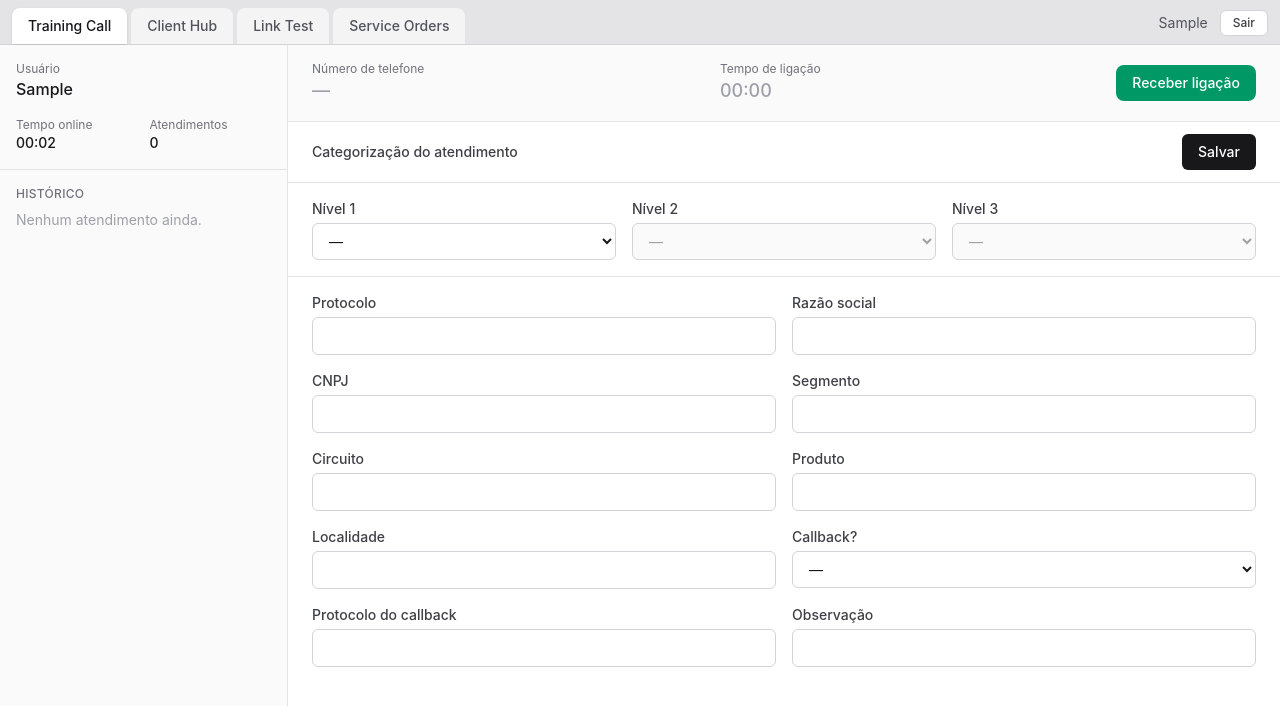
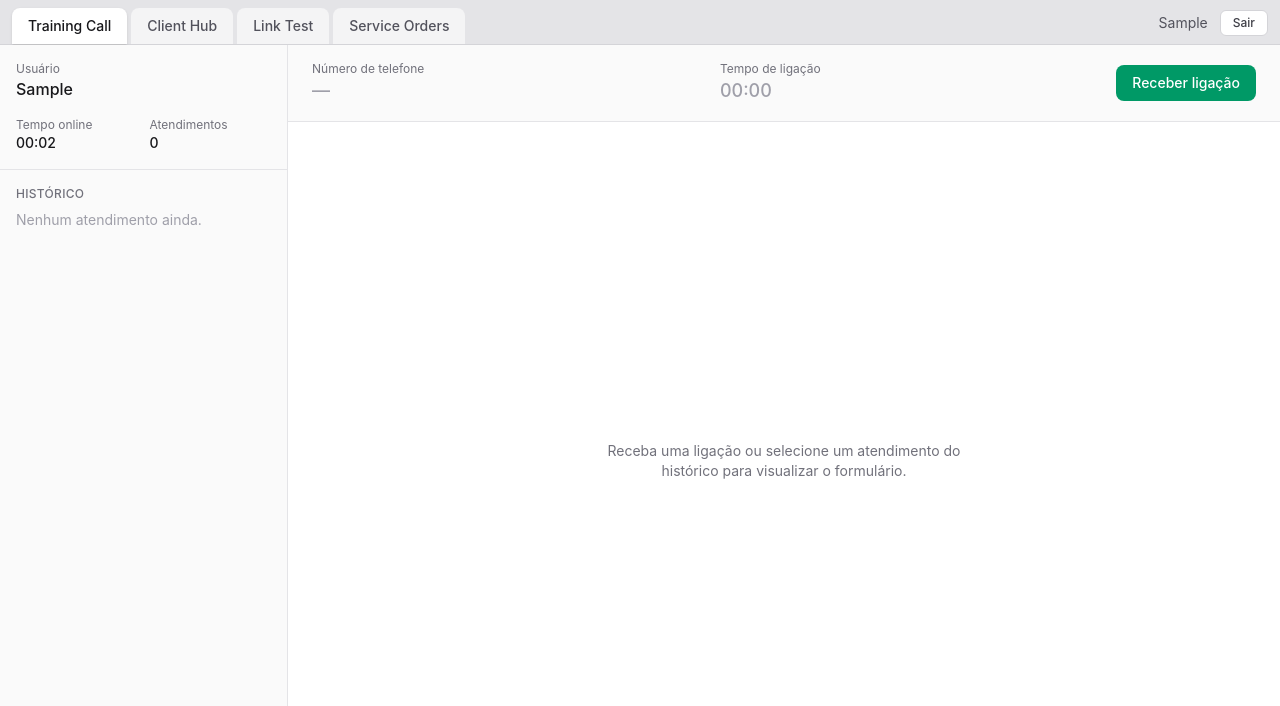
Before and after one commit to joao-vitorb/n1-call-simulator, a React (Vite) app: page / in a window 1280 px wide. Both pictures are taken after typing "Sample" into the empty fields and a click on the button "Entrar". Shown: the top 706 px of the page. Built offline with nearby package versions, Linux system fonts and the light colour scheme.

Commit message:
feat: add scenario engine and wire training call to seeded scenarios

```diff
--- a/src/contexts/TrainingSessionContext.tsx
+++ b/src/contexts/TrainingSessionContext.tsx
@@ -1,51 +1,122 @@
 import { createContext, useContext, useState, type ReactNode } from 'react';
-import type { ActiveCall, FinishedCall } from '../types/trainingCall';
+import { findCompanyById, findContractByNumber } from '../utils/companies';
+import { generateProtocol } from '../utils/protocolGenerator';
+import type { CallEntry, CallFormState } from '../types/trainingCall';
+import type { Scenario } from '../types/scenario';
+
+function buildInitialFormState(scenario: Scenario): CallFormState {
+  const company = findCompanyById(scenario.companyId);
+  const lookup = findContractByNumber(scenario.contractNumber);
+  const contract = lookup?.contract;
+  return {
+    level1: '',
+    level2: '',
+    level3: '',
+    protocol: generateProtocol(),
+    legalName: scenario.companyLegalName,
+    cnpj: company?.cnpj ?? '',
+    segment: company?.segment ?? '',
+    circuit: scenario.circuit,
+    product: scenario.productName,
+    locality: contract ? `${contract.address.city} - ${contract.address.state}` : '',
+    hasCallback: '',
+    callbackProtocol: '',
+    observation: '',
+  };
+}
 
 type TrainingSessionValue = {
   onlineSince: string;
-  activeCall: ActiveCall | null;
-  finishedCalls: FinishedCall[];
-  receiveCall: (phoneNumber: string) => void;
+  activeCall: CallEntry | null;
+  finishedCalls: CallEntry[];
+  viewingCallId: string | null;
+  receiveCall: (scenario: Scenario) => void;
   hangUp: () => void;
+  selectFinishedCall: (id: string | null) => void;
+  updateCallForm: (id: string, updates: Partial<CallFormState>) => void;
+  saveCall: (id: string) => void;
 };
 
 const TrainingSessionContext = createContext<TrainingSessionValue | undefined>(undefined);
 
 export function TrainingSessionProvider({ children }: { children: ReactNode }) {
   const [onlineSince] = useState(() => new Date().toISOString());
-  const [activeCall, setActiveCall] = useState<ActiveCall | null>(null);
-  const [finishedCalls, setFinishedCalls] = useState<FinishedCall[]>([]);
+  const [activeCall, setActiveCall] = useState<CallEntry | null>(null);
+  const [finishedCalls, setFinishedCalls] = useState<CallEntry[]>([]);
+  const [viewingCallId, setViewingCallId] = useState<string | null>(null);
 
-  function receiveCall(phoneNumber: string) {
-    setActiveCall({
-      phoneNumber,
-      startedAt: new Date().toISOString(),
-    });
+  function receiveCall(scenario: Scenario) {
+    const startedAt = new Date().toISOString();
+    const entry: CallEntry = {
+      id: startedAt,
+      scenario,
+      phoneNumber: scenario.customerPhone,
+      startedAt,
+      finishedAt: null,
+      durationSeconds: null,
+      formState: buildInitialFormState(scenario),
+      saved: false,
+    };
+    setActiveCall(entry);
+    setViewingCallId(null);
   }
 
   function hangUp() {
-    setActiveCall((current) => {
-      if (!current) return null;
-      const finishedAt = new Date().toISOString();
-      const durationSeconds = Math.floor(
-        (new Date(finishedAt).getTime() - new Date(current.startedAt).getTime()) / 1000,
+    if (!activeCall) return;
+    const finishedAt = new Date().toISOString();
+    const durationSeconds = Math.floor(
+      (new Date(finishedAt).getTime() - new Date(activeCall.startedAt).getTime()) / 1000,
+    );
+    const finished: CallEntry = {
+      ...activeCall,
+      finishedAt,
+      durationSeconds,
+    };
+    setFinishedCalls((prev) => [finished, ...prev]);
+    setActiveCall(null);
+  }
+
+  function selectFinishedCall(id: string | null) {
+    setViewingCallId(id);
+  }
+
+  function updateCallForm(id: string, updates: Partial<CallFormState>) {
+    if (activeCall?.id === id) {
+      setActiveCall((current) =>
+        current ? { ...current, formState: { ...current.formState, ...updates } } : null,
       );
-      setFinishedCalls((prev) => [
-        ...prev,
-        {
-          phoneNumber: current.phoneNumber,
-          startedAt: current.startedAt,
-          finishedAt,
-          durationSeconds,
-        },
-      ]);
-      return null;
-    });
+      return;
+    }
+    setFinishedCalls((prev) =>
+      prev.map((call) =>
+        call.id === id ? { ...call, formState: { ...call.formState, ...updates } } : call,
+      ),
+    );
+  }
+
+  function saveCall(id: string) {
+    if (activeCall?.id === id) {
+      setActiveCall((current) => (current ? { ...current, saved: true } : null));
+      return;
+    }
+    setFinishedCalls((prev) =>
+      prev.map((call) => (call.id === id ? { ...call, saved: true } : call)),
+    );
   }
 
   return (
     <TrainingSessionContext.Provider
-      value={{ onlineSince, activeCall, finishedCalls, receiveCall, hangUp }}
+      value={{
+        onlineSince,
+        activeCall,
+        finishedCalls,
+        viewingCallId,
+        receiveCall,
+        hangUp,
+        selectFinishedCall,
+        updateCallForm,
+        saveCall,
+      }}
     >
       {children}
     </TrainingSessionContext.Provider>
--- a/src/modules/TrainingCall/CallCategorization.tsx
+++ b/src/modules/TrainingCall/CallCategorization.tsx
@@ -1,4 +1,5 @@
 import { useEffect, useState } from 'react';
+import type { CallEntry, CallFormState } from '../../types/trainingCall';
 
 const LEVEL_1_OPTIONS = ['Técnico Dados', 'Técnico Voz'];
 const LEVEL_2_OPTIONS = ['Informação', 'Reclamação', 'Solicitação'];
@@ -24,46 +25,68 @@ const LEVEL_3_MAP: Record<string, Record<string, string[]>> = {
   },
 };
 
-export function CallCategorization() {
-  const [level1, setLevel1] = useState('');
-  const [level2, setLevel2] = useState('');
-  const [level3, setLevel3] = useState('');
-  const [protocol, setProtocol] = useState('');
-  const [legalName, setLegalName] = useState('');
-  const [cnpj, setCnpj] = useState('');
-  const [segment, setSegment] = useState('');
-  const [circuit, setCircuit] = useState('');
-  const [product, setProduct] = useState('');
-  const [locality, setLocality] = useState('');
-  const [hasCallback, setHasCallback] = useState('');
-  const [callbackProtocol, setCallbackProtocol] = useState('');
-  const [observation, setObservation] = useState('');
-  const [savedAt, setSavedAt] = useState<number | null>(null);
+type CallCategorizationProps = {
+  call: CallEntry;
+  onUpdate: (updates: Partial<CallFormState>) => void;
+  onSave: () => void;
+};
 
-  const level3Options = level1 && level2 ? LEVEL_3_MAP[level1]?.[level2] ?? [] : [];
+export function CallCategorization({ call, onUpdate, onSave }: CallCategorizationProps) {
+  const [savedFlashAt, setSavedFlashAt] = useState<number | null>(null);
+  const readOnly = call.saved;
+  const form = call.formState;
+  const level3Options =
+    form.level1 && form.level2 ? LEVEL_3_MAP[form.level1]?.[form.level2] ?? [] : [];
 
   useEffect(() => {
-    if (!savedAt) return;
-    const id = window.setTimeout(() => setSavedAt(null), 2500);
+    if (!savedFlashAt) return;
+    const id = window.setTimeout(() => setSavedFlashAt(null), 2500);
     return () => window.clearTimeout(id);
-  }, [savedAt]);
+  }, [savedFlashAt]);
 
   function handleSave() {
-    setSavedAt(Date.now());
+    if (readOnly) return;
+    onSave();
+    setSavedFlashAt(Date.now());
+  }
+
+  function updateField<K extends keyof CallFormState>(key: K, value: CallFormState[K]) {
+    onUpdate({ [key]: value } as Partial<CallFormState>);
+  }
+
+  function updateLevel1(value: string) {
+    onUpdate({ level1: value, level2: '', level3: '' });
+  }
+
+  function updateLevel2(value: string) {
+    onUpdate({ level2: value, level3: '' });
+  }
+
+  function updateLevel3(value: string) {
+    onUpdate({ level3: value });
   }
 
   return (
     <section className="flex flex-1 flex-col overflow-y-auto bg-white">
       <div className="flex items-center justify-between border-b border-zinc-200 px-6 py-3">
-        <p className="text-sm font-medium text-zinc-700">Categorização do atendimento</p>
+        <div>
+          <p className="text-sm font-medium text-zinc-700">Categorização do atendimento</p>
+          {readOnly && (
+            <p className="mt-0.5 text-xs text-zinc-500">Atendimento salvo. Edição bloqueada.</p>
+          )}
+          {!readOnly && call.finishedAt && (
+            <p className="mt-0.5 text-xs text-amber-700">
+              Atendimento pendente. Você ainda pode editar e salvar.
+            </p>
+          )}
+        </div>
         <div className="flex items-center gap-3">
-          {savedAt && (
-            <span className="text-xs text-emerald-600">Atendimento salvo na sessão.</span>
-          )}
+          {savedFlashAt && <span className="text-xs text-emerald-600">Atendimento salvo.</span>}
           <button
             type="button"
             onClick={handleSave}
-            className="rounded-md bg-zinc-900 px-4 py-2 text-sm font-medium text-white transition-colors hover:bg-zinc-800"
+            disabled={readOnly}
+            className="rounded-md bg-zinc-900 px-4 py-2 text-sm font-medium text-white transition-colors hover:bg-zinc-800 disabled:cursor-not-allowed disabled:opacity-50"
           >
             Salvar
           </button>
@@ -73,53 +96,89 @@ export function CallCategorization() {
       <div className="grid grid-cols-3 gap-4 border-b border-zinc-200 px-6 py-4">
         <Select
           label="Nível 1"
-          value={level1}
+          value={form.level1}
           options={LEVEL_1_OPTIONS}
-          onChange={(value) => {
-            setLevel1(value);
-            setLevel2('');
-            setLevel3('');
-          }}
+          disabled={readOnly}
+          onChange={updateLevel1}
         />
         <Select
           label="Nível 2"
-          value={level2}
+          value={form.level2}
           options={LEVEL_2_OPTIONS}
-          disabled={!level1}
-          onChange={(value) => {
-            setLevel2(value);
-            setLevel3('');
-          }}
+          disabled={readOnly || !form.level1}
+          onChange={updateLevel2}
         />
         <Select
           label="Nível 3"
-          value={level3}
+          value={form.level3}
           options={level3Options}
-          disabled={!level1 || !level2}
-          onChange={setLevel3}
+          disabled={readOnly || !form.level1 || !form.level2}
+          onChange={updateLevel3}
         />
       </div>
 
       <div className="grid grid-cols-2 gap-4 px-6 py-4">
-        <Field label="Protocolo" value={protocol} onChange={setProtocol} />
-        <Field label="Razão social" value={legalName} onChange={setLegalName} />
-        <Field label="CNPJ" value={cnpj} onChange={setCnpj} />
-        <Field label="Segmento" value={segment} onChange={setSegment} />
-        <Field label="Circuito" value={circuit} onChange={setCircuit} />
-        <Field label="Produto" value={product} onChange={setProduct} />
-        <Field label="Localidade" value={locality} onChange={setLocality} />
+        <Field
+          label="Protocolo"
+          value={form.protocol}
+          onChange={(v) => updateField('protocol', v)}
+          disabled={readOnly}
+        />
+        <Field
+          label="Razão social"
+          value={form.legalName}
+          onChange={(v) => updateField('legalName', v)}
+          disabled={readOnly}
+        />
+        <Field
+          label="CNPJ"
+          value={form.cnpj}
+          onChange={(v) => updateField('cnpj', v)}
+          disabled={readOnly}
+        />
+        <Field
+          label="Segmento"
+          value={form.segment}
+          onChange={(v) => updateField('segment', v)}
+          disabled={readOnly}
+        />
+        <Field
+          label="Circuito"
+          value={form.circuit}
+          onChange={(v) => updateField('circuit', v)}
+          disabled={readOnly}
+        />
+        <Field
+          label="Produto"
+          value={form.product}
+          onChange={(v) => updateField('product', v)}
+          disabled={readOnly}
+        />
+        <Field
+          label="Localidade"
+          value={form.locality}
+          onChange={(v) => updateField('locality', v)}
+          disabled={readOnly}
+        />
         <Select
           label="Callback?"
-          value={hasCallback}
+          value={form.hasCallback}
           options={['Sim', 'Não']}
-          onChange={setHasCallback}
+          disabled={readOnly}
+          onChange={(v) => updateField('hasCallback', v)}
         />
         <Field
           label="Protocolo do callback"
-          value={callbackProtocol}
-          onChange={setCallbackProtocol}
+          value={form.callbackProtocol}
+          onChange={(v) => updateField('callbackProtocol', v)}
+          disabled={readOnly}
         />
-        <Field label="Observação" value={observation} onChange={setObservation} />
+        <Field
+          label="Observação"
+          value={form.observation}
+          onChange={(v) => updateField('observation', v)}
+          disabled={readOnly}
+        />
       </div>
     </section>
   );
@@ -141,7 +200,7 @@ function Select({ label, value, options, onChange, disabled }: SelectProps) {
         value={value}
         disabled={disabled}
         onChange={(event) => onChange(event.target.value)}
-        className="w-full rounded-md border border-zinc-300 bg-white px-3 py-2 text-sm text-zinc-900 outline-none focus:border-zinc-500 disabled:bg-zinc-50 disabled:text-zinc-400"
+        className="w-full rounded-md border border-zinc-300 bg-white px-3 py-2 text-sm text-zinc-900 outline-none focus:border-zinc-500 disabled:cursor-not-allowed disabled:bg-zinc-50 disabled:text-zinc-500"
       >
         <option value="">—</option>
         {options.map((option) => (
@@ -158,17 +217,19 @@ type FieldProps = {
   label: string;
   value: string;
   onChange: (value: string) => void;
+  disabled?: boolean;
 };
 
-function Field({ label, value, onChange }: FieldProps) {
+function Field({ label, value, onChange, disabled }: FieldProps) {
   return (
     <label className="block text-sm">
       <span className="mb-1 block font-medium text-zinc-700">{label}</span>
       <input
         type="text"
         value={value}
+        disabled={disabled}
         onChange={(event) => onChange(event.target.value)}
-        className="w-full rounded-md border border-zinc-300 bg-white px-3 py-2 text-sm text-zinc-900 outline-none focus:border-zinc-500"
+        className="w-full rounded-md border border-zinc-300 bg-white px-3 py-2 text-sm text-zinc-900 outline-none focus:border-zinc-500 disabled:cursor-not-allowed disabled:bg-zinc-50 disabled:text-zinc-500"
       />
     </label>
   );
--- a/src/modules/TrainingCall/TrainingCall.tsx
+++ b/src/modules/TrainingCall/TrainingCall.tsx
@@ -1,14 +1,30 @@
 import { useTrainingSession } from '../../contexts/TrainingSessionContext';
 import { useElapsedTime } from '../../hooks/useElapsedTime';
+import { pickRandomScenario } from '../../services/scenarioEngine';
 import { CallSidebar } from './CallSidebar';
 import { CallStage } from './CallStage';
 import { CallCategorization } from './CallCategorization';
 
-const PLACEHOLDER_PHONE = '(11) 99999-9999';
+export function TrainingCall() {
+  const {
+    onlineSince,
+    activeCall,
+    finishedCalls,
+    viewingCallId,
+    receiveCall,
+    hangUp,
+    selectFinishedCall,
+    updateCallForm,
+    saveCall,
+  } = useTrainingSession();
+  const onlineSeconds = useElapsedTime(onlineSince);
 
-export function TrainingCall() {
-  const { onlineSince, activeCall, finishedCalls, receiveCall, hangUp } = useTrainingSession();
-  const onlineSeconds = useElapsedTime(onlineSince);
+  const viewingCall =
+    activeCall ?? finishedCalls.find((call) => call.id === viewingCallId) ?? null;
+
+  function handleReceiveCall() {
+    receiveCall(pickRandomScenario());
+  }
 
   return (
     <section className="flex flex-1">
@@ -16,15 +32,33 @@ export function TrainingCall() {
         onlineSeconds={onlineSeconds}
         callsCount={finishedCalls.length}
         finishedCalls={finishedCalls}
+        selectedId={viewingCallId}
+        disabled={activeCall !== null}
+        onSelectCall={selectFinishedCall}
       />
       <div className="flex flex-1 flex-col">
-        <CallStage
-          activeCall={activeCall}
-          onReceive={() => receiveCall(PLACEHOLDER_PHONE)}
-          onHangUp={hangUp}
-        />
-        <CallCategorization />
+        <CallStage activeCall={activeCall} onReceive={handleReceiveCall} onHangUp={hangUp} />
+        {viewingCall ? (
+          <CallCategorization
+            call={viewingCall}
+            onUpdate={(updates) => updateCallForm(viewingCall.id, updates)}
+            onSave={() => saveCall(viewingCall.id)}
+          />
+        ) : (
+          <EmptyForm />
+        )}
       </div>
     </section>
   );
 }
+
+function EmptyForm() {
+  return (
+    <div className="flex flex-1 items-center justify-center bg-white p-8">
+      <p className="max-w-sm text-center text-sm text-zinc-500">
+        Receba uma ligação ou selecione um atendimento do histórico para visualizar o
+        formulário.
+      </p>
+    </div>
+  );
+}
--- /dev/null
+++ b/src/services/scenarioEngine.ts
@@ -0,0 +1,18 @@
+import { trainingScenarios } from '../data/seed';
+import type { Scenario, ScenarioDifficulty } from '../types/scenario';
+
+export function pickRandomScenario(): Scenario {
+  const index = Math.floor(Math.random() * trainingScenarios.length);
+  return trainingScenarios[index];
+}
+
+export function pickScenarioByDifficulty(difficulty: ScenarioDifficulty): Scenario {
+  const pool = trainingScenarios.filter((scenario) => scenario.difficulty === difficulty);
+  if (pool.length === 0) return pickRandomScenario();
+  const index = Math.floor(Math.random() * pool.length);
+  return pool[index];
+}
+
+export function pickScenarioById(id: string): Scenario | null {
+  return trainingScenarios.find((scenario) => scenario.id === id) ?? null;
+}
--- /dev/null
+++ b/src/utils/companies.ts
@@ -0,0 +1,22 @@
+import { companies } from '../data/seed';
+import type { Company } from '../types/company';
+import type { Contract } from '../types/contract';
+
+export function findCompanyById(id: string): Company | null {
+  return companies.find((company) => company.id === id) ?? null;
+}
+
+export type ContractLookup = {
+  company: Company;
+  contract: Contract;
+};
+
+export function findContractByNumber(contractNumber: string): ContractLookup | null {
+  const trimmed = contractNumber.trim();
+  if (!trimmed) return null;
+  for (const company of companies) {
+    const contract = company.contracts.find((item) => item.contractNumber === trimmed);
+    if (contract) return { company, contract };
+  }
+  return null;
+}
```
Also changed, not shown: src/modules/TrainingCall/CallSidebar.tsx (+38 -12 lines), src/modules/TrainingCall/CallStage.tsx (+17 -4 lines), src/types/trainingCall.ts (+25 -8 lines).
